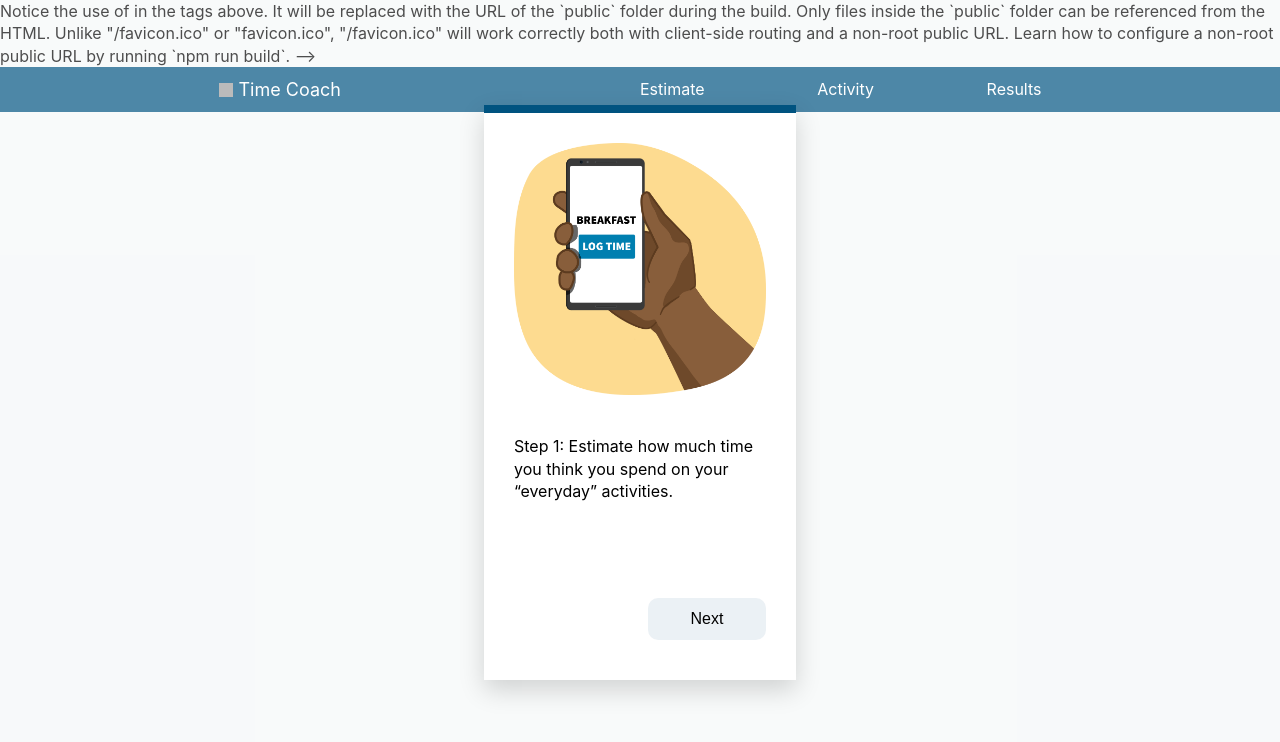
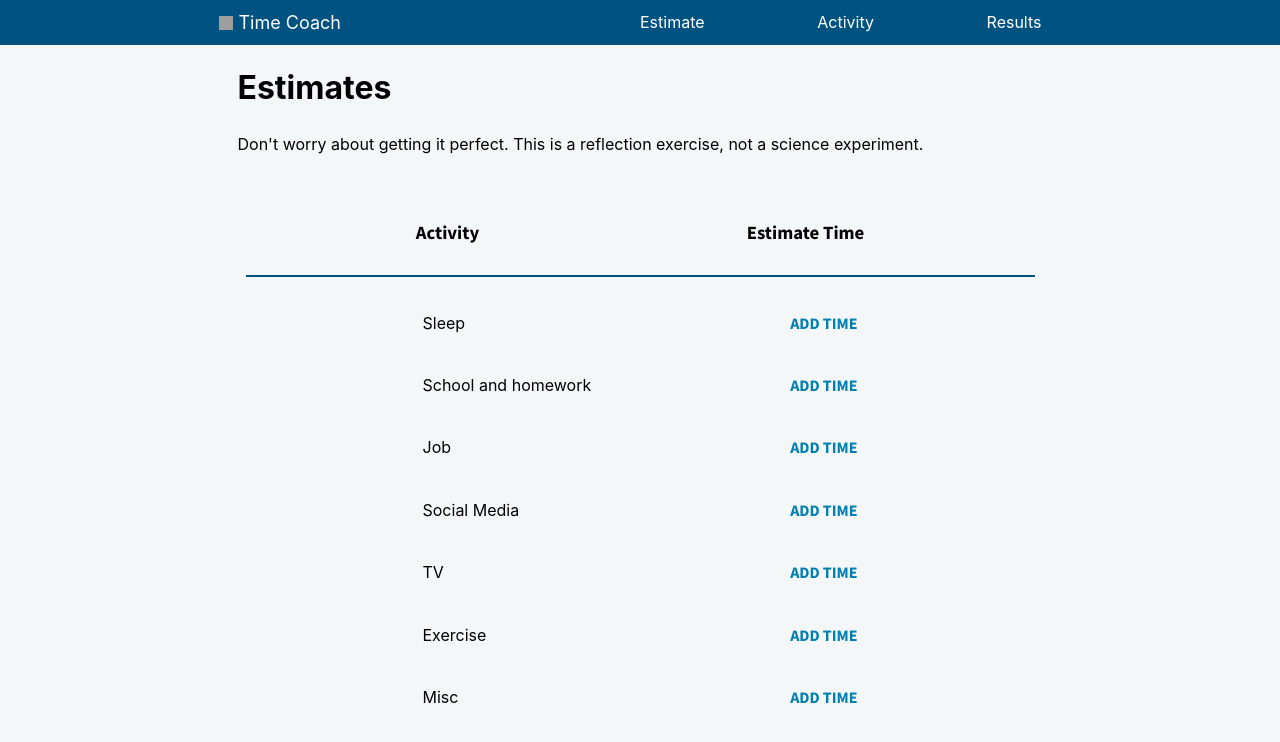
Before and after one commit to rajravichandrann/timecoach-client, a React (Create React App) app: page / in a window 1280 px wide. Shown: the top 742 px of the page. Built offline with nearby package versions, Linux system fonts and the light colour scheme; no server answers.

Commit message:
added student across all components

```diff
--- a/public/index.html
+++ b/public/index.html
@@ -14,12 +14,12 @@
     -->
     <link rel="manifest" href="%PUBLIC_URL%/manifest.json" />
 
-    Notice the use of %PUBLIC_URL% in the tags above. It will be replaced with
+    <!-- Notice the use of %PUBLIC_URL% in the tags above. It will be replaced with
     the URL of the `public` folder during the build. Only files inside the
     `public` folder can be referenced from the HTML. Unlike "/favicon.ico" or
     "favicon.ico", "%PUBLIC_URL%/favicon.ico" will work correctly both with
     client-side routing and a non-root public URL. Learn how to configure a
-    non-root public URL by running `npm run build`. -->
+    non-root public URL by running `npm run build`.  -->
     <title>React App</title>
   </head>
   <body>
--- a/src/App.js
+++ b/src/App.js
@@ -8,21 +8,77 @@ import Results from "./components/Results";
 import Errors from "./components/Errors";
 import NavigationBar from "./components/NavigationBar";
 
+import queryString from "query-string";
+import StudentController from "./controllers/StudentController";
+import StudentDispatcher from "./dispatchers/StudentDispatcher";
+
 import "./App.css";
 
+const studentInfo = queryString.parse(window.location.search);
+
 class App extends Component {
+  constructor(props) {
+    super(props);
+    this.state = {
+      displayEstimates: false,
+      displayInstructions: false,
+      displayActivities: false,
+      displayResults: false
+    };
+
+    this.child = React.createRef();
+  }
+
+  async componentWillMount() {
+    let validateStudent = await StudentDispatcher.getStudent(studentInfo.email);
+
+    if (validateStudent.data.Count < 1) {
+      console.log("Student is here for the first time.");
+      let validateCreateStudent = await StudentController.validateCreateStudent(
+        studentInfo
+      );
+      if (validateCreateStudent) {
+        this.setState({
+          displayInstructions: true
+        });
+      }
+    } else {
+      console.log("Student was here!!!");
+      this.setState({
+        displayEstimates: true
+      });
+      this.setState({
+        displayInstructions: false
+      });
+    }
+  }
+
   render() {
     return (
       <React.Fragment>
         <NavigationBar />
         <Router>
           <Switch>
-            <Route path="/" component={Instructions} exact />
-            <Route path="/estimates" component={Estimates} />
-            <Route path="/activities" component={Activities} />
-            <Route path="/results" component={Results} />
+            <Route
+              path="/"
+              component={Estimates}
+              exact
+              render={props => <Estimates {...props} student={studentInfo} />}
+            />
+            <Route
+              path="/activities"
+              component={Activities}
+              ref={this.child}
+              render={props => <Activities {...props} student={studentInfo} />}
+            />
+            <Route
+              path="/results"
+              component={Results}
+              render={props => <Results {...props} student={studentInfo} />}
+            />
             <Route component={Errors} />
           </Switch>
+          {this.state.displayInstructions ? <Instructions /> : null}
         </Router>
       </React.Fragment>
     );
--- a/src/components/Estimates.js
+++ b/src/components/Estimates.js
@@ -115,11 +115,11 @@ class Estimates extends Component {
         </div>
         <div className="estimate-container">
           <div className="row title-container">
-            <div className="row title-wrap">
-              <h5 className="-heading-3 -semi-bold col-sm-6">Activity</h5>
-              <h5 className="-heading-3 -semi-bold col-sm-6 -right">
+            <div className="row col-sm-7 title-wrap">
+              <h3 className="-heading-3 -semi-bold col-sm-6">Activity</h3>
+              <h3 className="-heading-3 -semi-bold col-sm-6 -right">
                 Estimate Time
-              </h5>
+              </h3>
             </div>
           </div>
           <ul className="estimate-list">
--- a/src/components/Instructions.js
+++ b/src/components/Instructions.js
@@ -1,6 +1,4 @@
 import React, { Component } from "react";
-import queryString from "query-string";
-import StudentController from "../controllers/StudentController";
 
 class Instructions extends Component {
   constructor(props) {
@@ -22,17 +20,7 @@ class Instructions extends Component {
     });
   }
 
-  async componentWillMount() {
-    const params = queryString.parse(window.location.search);
-    console.log(params);
-
-    let validateCreateStudent = await StudentController.validateCreateStudent(
-      params
-    );
-
-    if (validateCreateStudent) {
-    }
-
+  componentWillMount() {
     console.log(this.state.displayInstructions);
     if (this.state.displayInstructions) {
       let overlay = document.getElementsByClassName("overlay"),
--- a/src/components/NavigationBar.js
+++ b/src/components/NavigationBar.js
@@ -6,14 +6,15 @@ const NavigationBar = () => {
       <div className="row wrap">
         <div className="col-sm-6 logo-container">
           <a href="./" className="site-title">
-            <span className="clockIcon" />Time Coach
+            <span className="clockIcon" />
+            Time Coach
           </a>
         </div>
         <div className="nav col-sm-6">
           {/* <Link to="app" className="menu-item -white">Estimate</Link>
 					<Link to="authors" className="menu-item -white">Activities</Link>
 					<Link to="about" className="menu-item -white">Results</Link> */}
-          <a href="/estimates" className="menu-item -white">
+          <a href="/" className="menu-item -white">
             Estimate
           </a>
           <a href="/activities" className="menu-item -white">
--- a/src/controllers/StudentController.js
+++ b/src/controllers/StudentController.js
@@ -1,30 +1,36 @@
-import StudentDispatcher from '../dispatchers/StudentDispatcher';
+import StudentDispatcher from "../dispatchers/StudentDispatcher";
 
-async function validateCreateStudent(args){
-
+async function validateCreateStudent(args) {
   let studentCheck = false;
 
   try {
     const student = {
-            student_email: args['email'],
-            lms_id: args['id'],
-            gradeid: args['gradeid']
+      student_email: args["email"],
+      lms_id: args["id"],
+      gradeid: args["gradeid"]
     };
 
-        if(student){
+    if (student) {
       //Checking if student already esixts in our database
-            const validateStudent = await StudentDispatcher.getStudent(student.student_email);
+      const validateStudent = await StudentDispatcher.getStudent(
+        student.student_email
+      );
 
       //Check if student returns from our database and if not create a new student
-            if(validateStudent.data.Count < 1) {
-                console.error(`Student doesn't exist in our database. Student needs to be created`);
+      if (validateStudent.data.Count < 1) {
+        console.log(
+          `Student doesn't exist in our database. Student needs to be created`
+        );
 
         //Creating a new student if they don't exist in our database
         const createStudent = await StudentDispatcher.createStudent(student);
 
         //Check if new student has been created successfully
-                if(createStudent.data.student_id){
-                    console.log(`Student has been created with Student_id: `, createStudent.data.student_id);
+        if (createStudent.data.student_id) {
+          console.log(
+            `Student has been created with Student_id: `,
+            createStudent.data.student_id
+          );
           studentCheck = true;
         } else {
           console.error(`Student was not created successfully`);
@@ -41,7 +47,7 @@ async function validateCreateStudent(args){
 }
 
 const StudentController = {
-    validateCreateStudent: validateCreateStudent,
+  validateCreateStudent: validateCreateStudent
 };
 
 export default StudentController;
```
Lines whose indentation alone changed are shown as unchanged.
